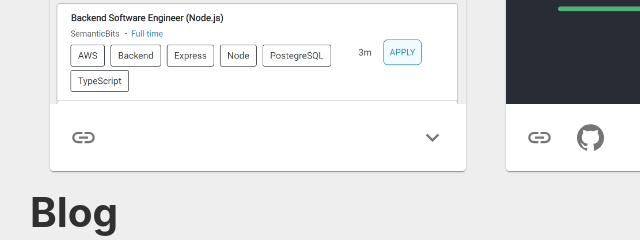
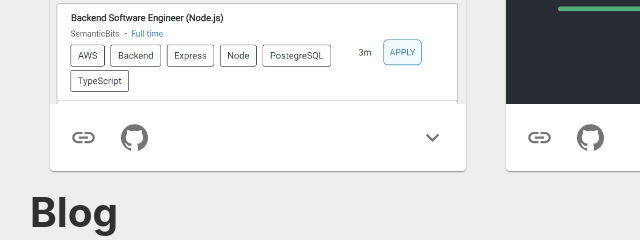
Before and after one commit to eathren/professional_site, a Gatsby site: page / in a window 1280 px wide. Shown: the part 542-782 px from the top of the page, 154-794 px from the left. Built offline with nearby package versions, Linux system fonts and the light colour scheme; Gatsby itself is replaced by a stand-in of ours; some packages are replaced by stand-ins of ours; a small style sheet from the web is missing.

Commit message:
added github link

```diff
--- a/src/components/ProjectsBar/index.js
+++ b/src/components/ProjectsBar/index.js
@@ -72,7 +72,7 @@ const ProjectsBar = () => {
         "An online job board aggregator and promotional system for companies and clients.",
       image_url: <SolistsImage />,
       image_rel: "../../images/solists.png",
-      github: "",
+      github: "https://github.com/eathren/professional_site",
     },
     {
       name: "SortPath",
@@ -114,8 +114,8 @@ const ProjectsBar = () => {
                         <GitHubIcon />
                       </IconButton>
                     ) : (
-                      <> </>
-                    )}
+                        <> </>
+                      )}
                     <IconButton
                       className={clsx(classes.expand, {
                         [classes.expandOpen]: expanded[i],
```
